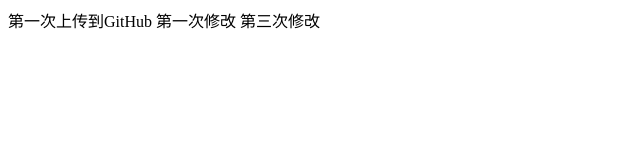
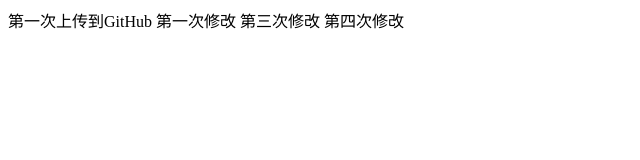
Before and after one commit to summeryixing/git-demo1, a plain HTML site: page index.html in a window 1280 px wide. Shown: the whole page, without its empty margins (0-640 px from the left). Drawn offline with Linux system fonts and the light colour scheme.

Commit message:
A程序员第三次提交

```diff
--- a/index.html
+++ b/index.html
@@ -9,5 +9,6 @@
     第一次上传到GitHub
     第一次修改
     第三次修改
+    第四次修改
 </body>
 </html>
```
